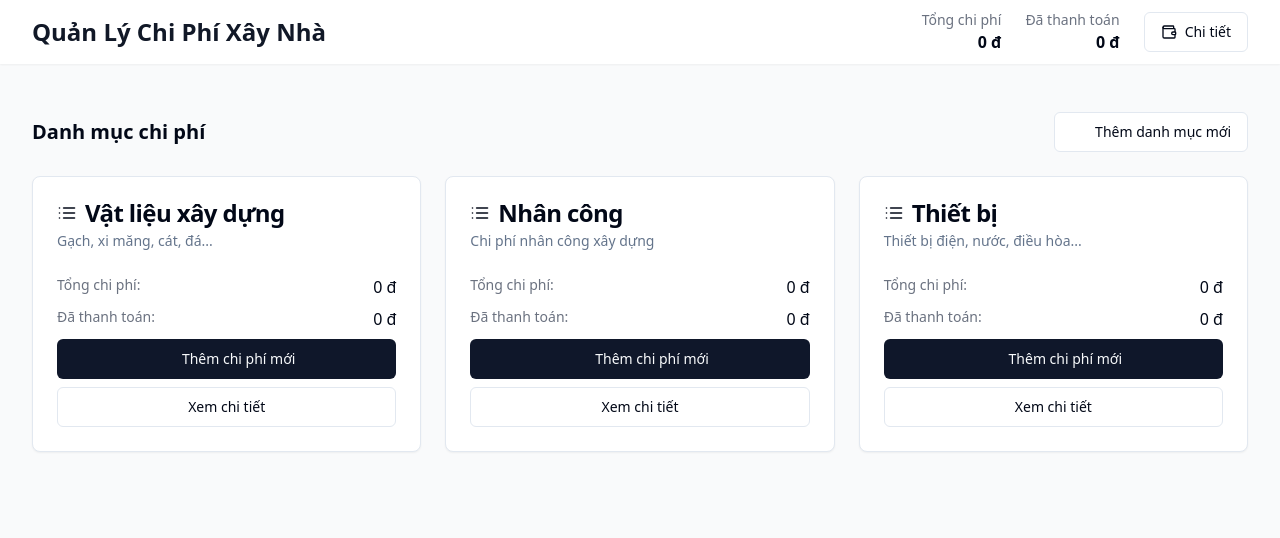
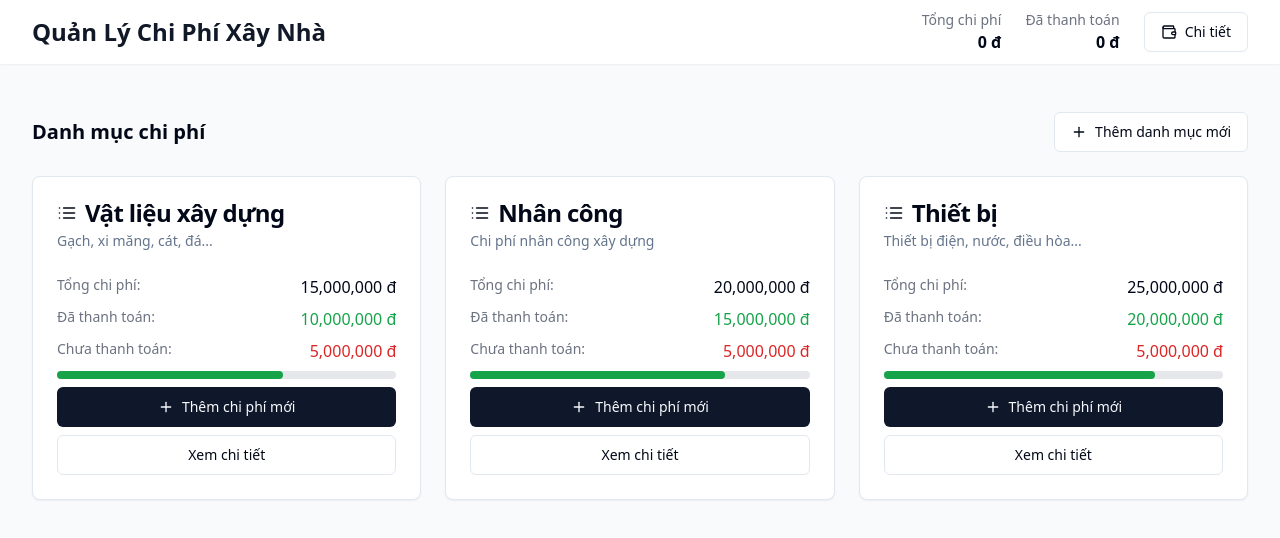
Before and after one commit to dmhung1508/home-bill-manager, a React (Vite) app: page / in a window 1280 px wide. Shown: the top 538 px of the page. Built offline with nearby package versions, Linux system fonts and the light colour scheme.

Commit message:
Add payment status and unpaid amount
Implement features to track payment status and calculate the unpaid amount.

```diff
--- a/src/components/CategoryForm.tsx
+++ b/src/components/CategoryForm.tsx
@@ -9,7 +9,7 @@ import {
 } from "@/components/ui/dialog";
 import { Input } from "@/components/ui/input";
 import { Textarea } from "@/components/ui/textarea";
-import { plus } from "lucide-react";
+import { Plus } from "lucide-react"; // Fixed import
 import { useState } from "react";
 
 const CategoryForm = () => {
@@ -26,7 +26,7 @@ const CategoryForm = () => {
     <Dialog>
       <DialogTrigger asChild>
         <Button variant="outline" className="gap-2">
-          <plus className="h-4 w-4" />
+          <Plus className="h-4 w-4" />
           Thêm danh mục mới
         </Button>
       </DialogTrigger>
--- a/src/components/CategoryList.tsx
+++ b/src/components/CategoryList.tsx
@@ -17,22 +17,22 @@ const CategoryList = () => {
       id: 1,
       name: "Vật liệu xây dựng",
       description: "Gạch, xi măng, cát, đá...",
-      total: 0,
-      paid: 0,
+      total: 15000000,
+      paid: 10000000,
     },
     {
       id: 2,
       name: "Nhân công",
       description: "Chi phí nhân công xây dựng",
-      total: 0,
-      paid: 0,
+      total: 20000000,
+      paid: 15000000,
     },
     {
       id: 3,
       name: "Thiết bị",
       description: "Thiết bị điện, nước, điều hòa...",
-      total: 0,
-      paid: 0,
+      total: 25000000,
+      paid: 20000000,
     },
   ];
 
@@ -60,7 +60,19 @@ const CategoryList = () => {
                 </div>
                 <div className="flex justify-between">
                   <span className="text-sm text-gray-500">Đã thanh toán:</span>
-                  <span className="font-medium">{category.paid.toLocaleString()} đ</span>
+                  <span className="font-medium text-green-600">{category.paid.toLocaleString()} đ</span>
+                </div>
+                <div className="flex justify-between">
+                  <span className="text-sm text-gray-500">Chưa thanh toán:</span>
+                  <span className="font-medium text-red-600">{(category.total - category.paid).toLocaleString()} đ</span>
+                </div>
+                <div className="w-full bg-gray-200 rounded-full h-2 mt-2">
+                  <div
+                    className="bg-green-600 h-2 rounded-full"
+                    style={{
+                      width: `${(category.paid / category.total) * 100}%`
+                    }}
+                  />
                 </div>
                 <ExpenseForm />
                 <Button variant="outline" className="w-full">Xem chi tiết</Button>
--- a/src/components/ExpenseForm.tsx
+++ b/src/components/ExpenseForm.tsx
@@ -9,7 +9,7 @@ import {
 } from "@/components/ui/dialog";
 import { Input } from "@/components/ui/input";
 import { Textarea } from "@/components/ui/textarea";
-import { plus } from "lucide-react";
+import { Plus } from "lucide-react"; // Fixed import
 import { useState } from "react";
 
 const ExpenseForm = () => {
@@ -17,18 +17,25 @@ const ExpenseForm = () => {
   const [amount, setAmount] = useState("");
   const [description, setDescription] = useState("");
   const [paidAmount, setPaidAmount] = useState("");
+  const [isPaid, setIsPaid] = useState(false);
 
   const handleSubmit = (e: React.FormEvent) => {
     e.preventDefault();
     // Will implement with Supabase later
-    console.log("New expense:", { name, amount, description, paidAmount });
+    console.log("New expense:", {
+      name,
+      amount: Number(amount),
+      description,
+      paidAmount: Number(paidAmount),
+      isPaid
+    });
   };
 
   return (
     <Dialog>
       <DialogTrigger asChild>
         <Button className="w-full mt-4 gap-2">
-          <plus className="h-4 w-4" />
+          <Plus className="h-4 w-4" />
           Thêm chi phí mới
         </Button>
       </DialogTrigger>
@@ -87,6 +94,18 @@ const ExpenseForm = () => {
               className="mt-1"
             />
           </div>
+          <div className="flex items-center gap-2">
+            <input
+              type="checkbox"
+              id="isPaid"
+              checked={isPaid}
+              onChange={(e) => setIsPaid(e.target.checked)}
+              className="h-4 w-4 rounded border-gray-300"
+            />
+            <label htmlFor="isPaid" className="text-sm font-medium">
+              Đã thanh toán đủ
+            </label>
+          </div>
           <Button type="submit" className="w-full">
             Thêm chi phí
           </Button>
```
